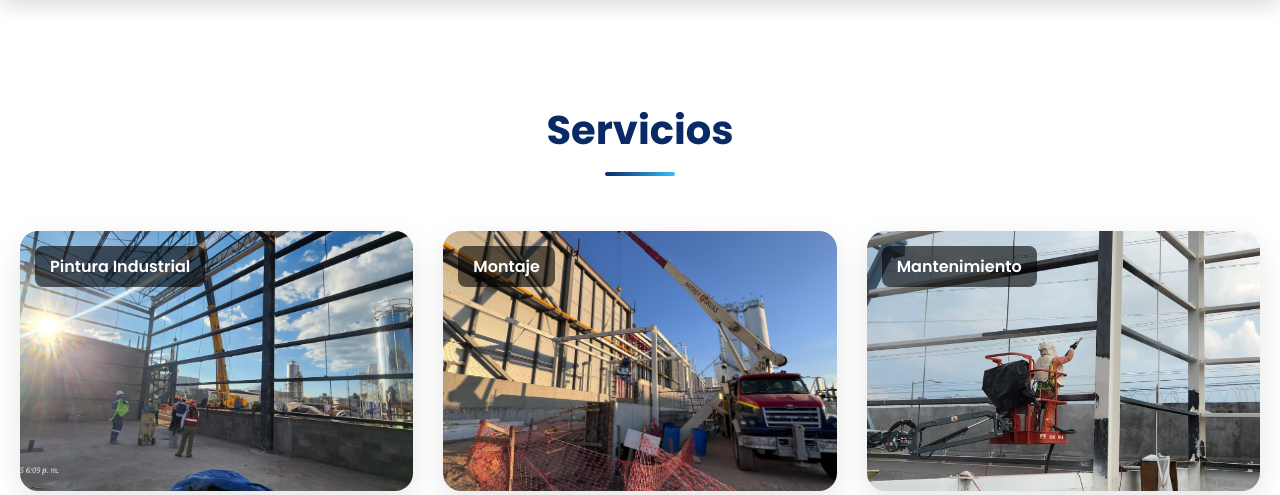
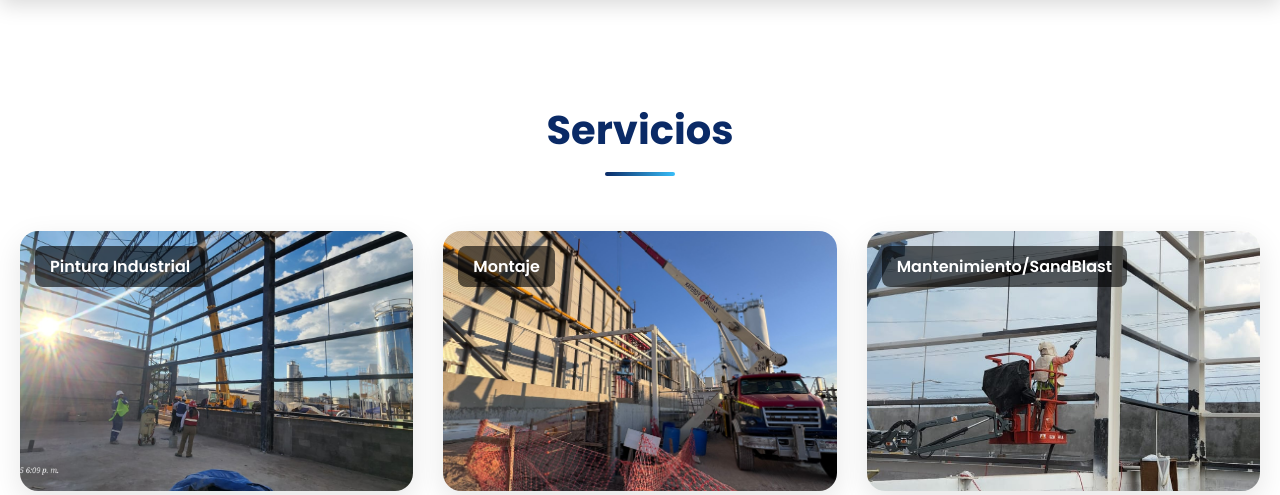
Before and after one commit to Vieyraist/PaginaPASI, a Flask app: page /servicios in a window 1280 px wide. Shown: the part 80-575 px from the top of the page. Run offline with Flask 3, Linux system fonts and the light colour scheme.

Commit message:
Update servicios.html

```diff
--- a/templates/servicios.html
+++ b/templates/servicios.html
@@ -22,7 +22,7 @@
 
     <div class="card" onclick="abrir('mantenimiento')">
       <img src="{{ url_for('static', filename='img/mantenimiento/mt1.jpeg') }}">
-      <div class="overlay">Mantenimiento</div>
+      <div class="overlay">Mantenimiento/SandBlast</div>
     </div>
 
   </div>
```
